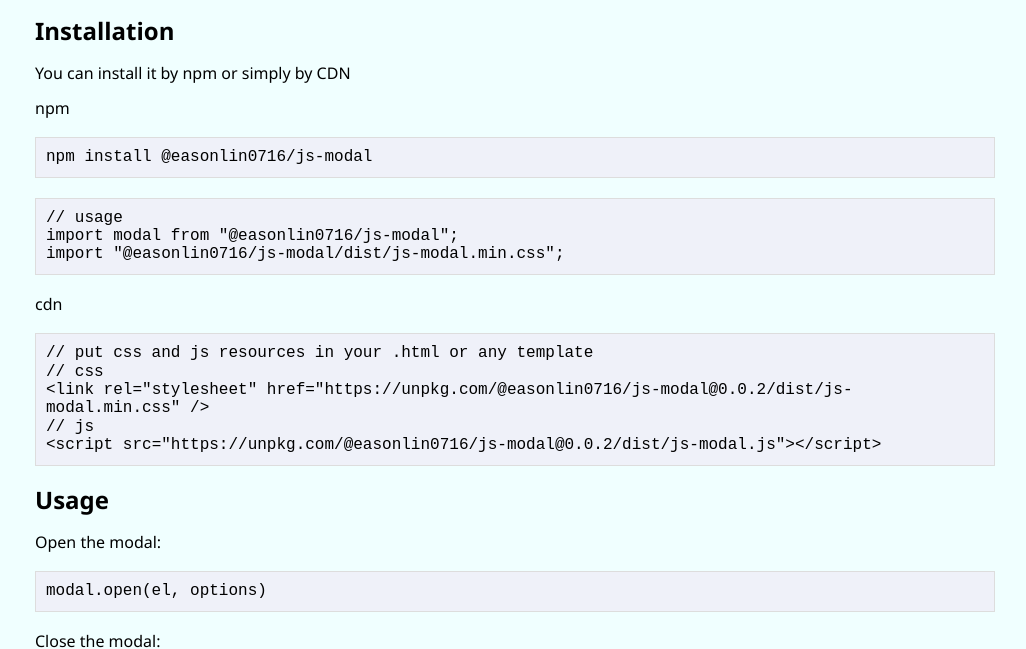
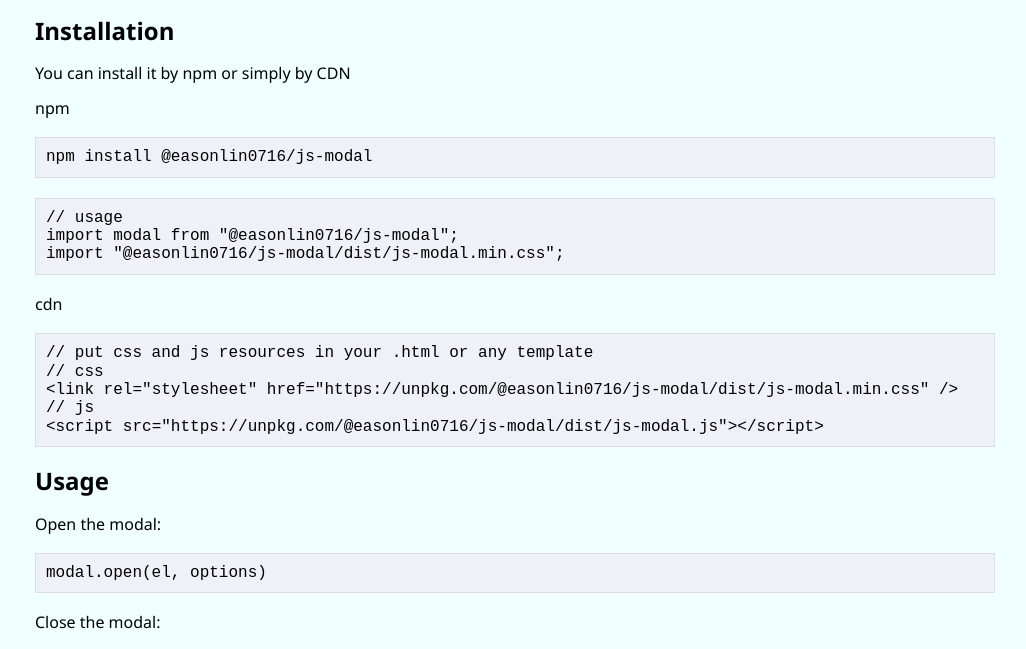
Before and after one commit to EasonLin0716/JS-Modal, a website built with webpack: page demo/index.html in a window 1280 px wide. Shown: the part 121-770 px from the top of the page, without its empty margins (125-1151 px from the left). Built offline with nearby package versions, Linux system fonts and the light colour scheme.

Commit message:
doc: set cdn version to none

```diff
--- a/demo/index.html
+++ b/demo/index.html
@@ -33,14 +33,14 @@
         <span>// css</span>
         <div class="inline">
           <span><</span>link rel="stylesheet"
-          href="https://unpkg.com/@easonlin0716/js-modal@0.0.2/dist/js-modal.min.css"<span
+          href="https://unpkg.com/@easonlin0716/js-modal/dist/js-modal.min.css"<span
           ></span><span> /</span><span>></span>
         </div>
         <span>// js</span>
         <span
           ><div class="inline">
             <span><</span>script
-            src="https://unpkg.com/@easonlin0716/js-modal@0.0.2/dist/js-modal.js"<span
+            src="https://unpkg.com/@easonlin0716/js-modal/dist/js-modal.js"<span
               >></span
             ><span><</span><span>/</span><span>script</span><span>></span>
           </div></span
```
Also changed, not shown: README.md, demo/style.css (line endings or trailing spaces), dist/js-modal.min.css, scripts/build.js (line endings or trailing spaces), src/js-modal.css (line endings or trailing spaces), src/utils.js (line endings or trailing spaces), webpack.config.js (line endings or trailing spaces), 1 other file.
